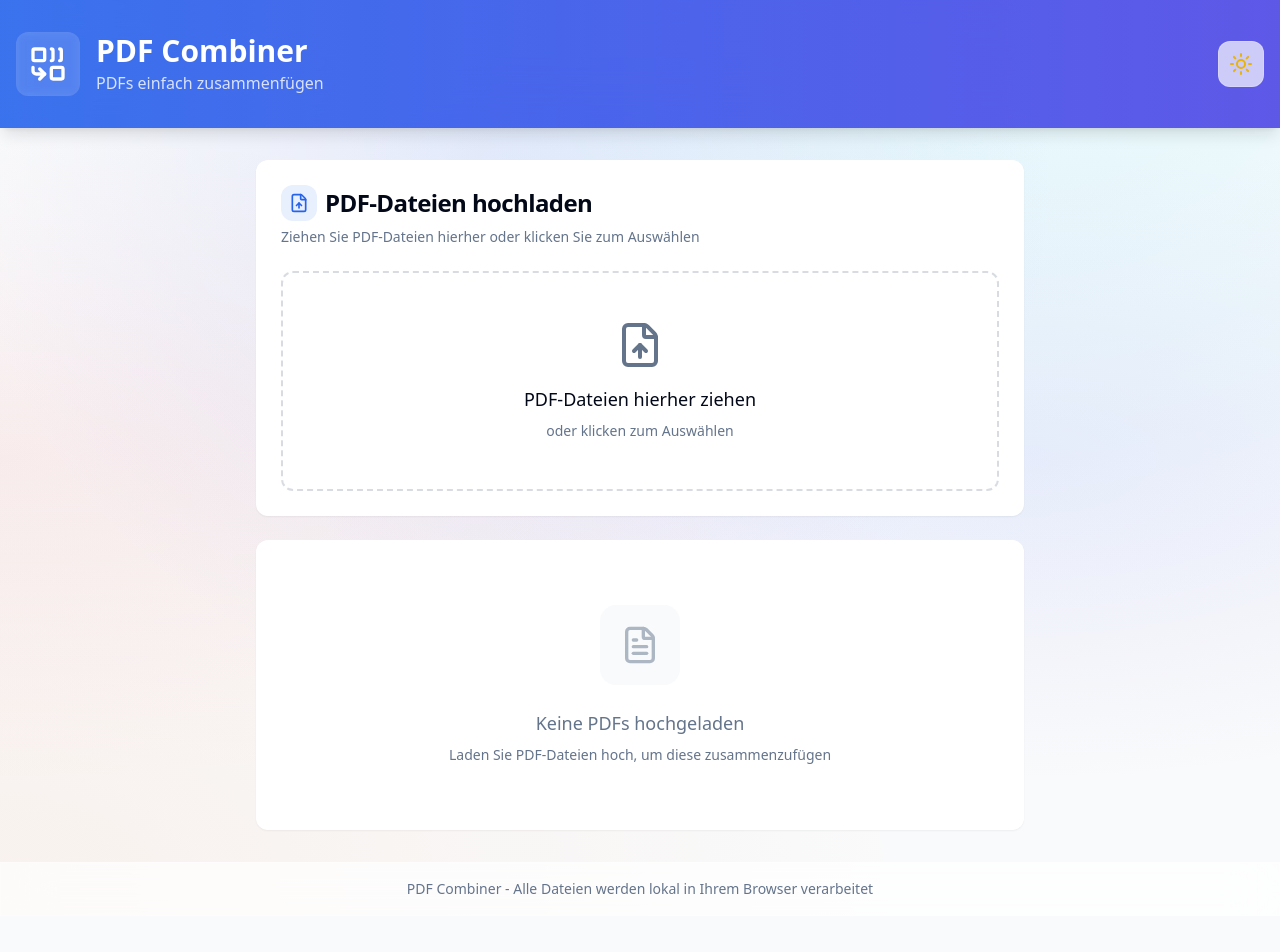
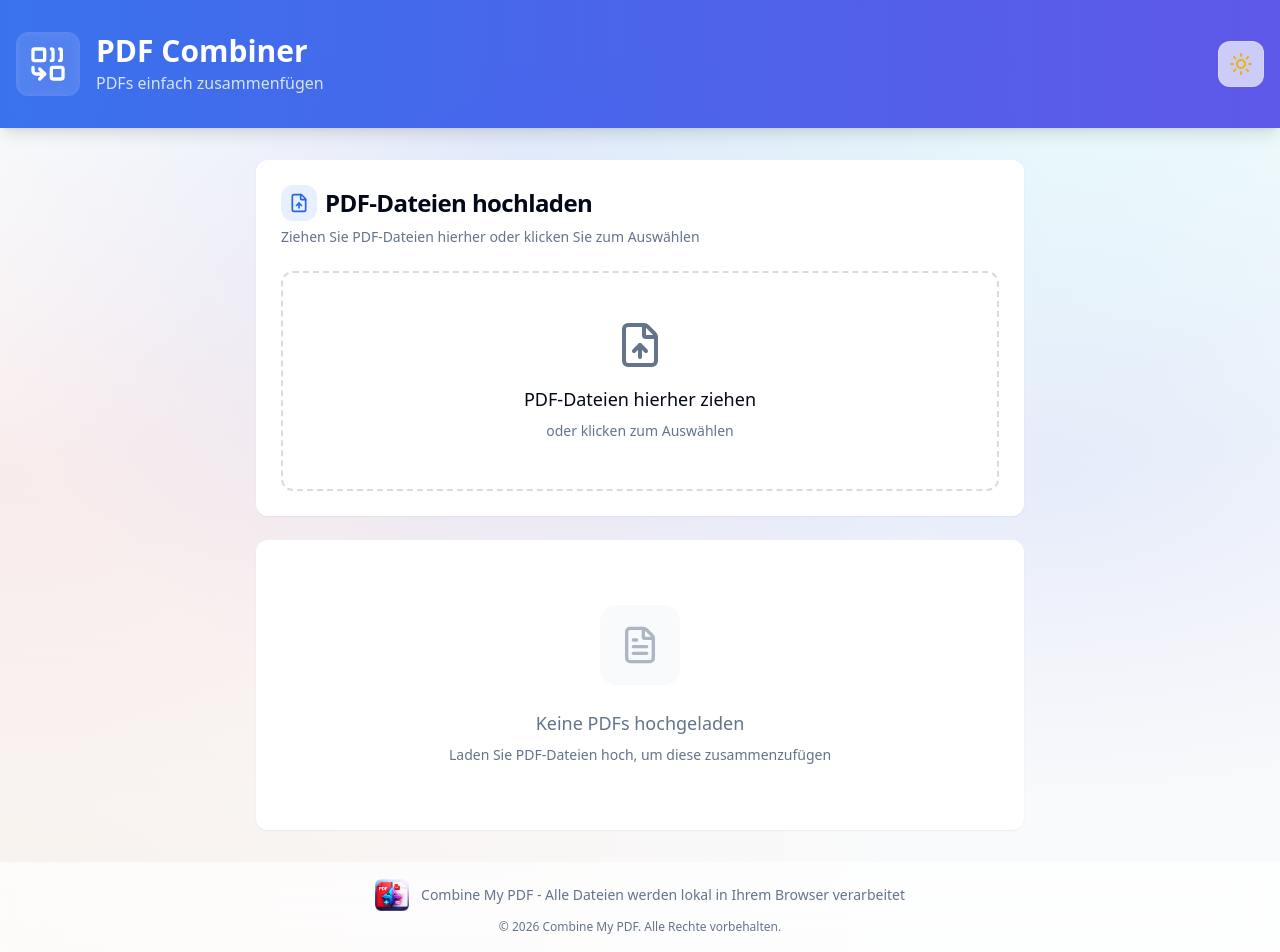
Before and after one commit to PascalHelfenberger/PDF-Combiner, a React (Vite) app: page / in a window 1280 px wide. Before the commit the page ends 916 px from the top, so only its background shows below. Built offline with nearby package versions, Linux system fonts and the light colour scheme.

Commit message:
logo setting

```diff
--- a/index.html
+++ b/index.html
@@ -2,9 +2,9 @@
 <html lang="de">
   <head>
     <meta charset="UTF-8" />
-    <link rel="icon" type="image/svg+xml" href="/vite.svg" />
+    <link rel="icon" type="image/png" width="100%" href="src/assets/images/combinemypdf.png" />
     <meta name="viewport" content="width=device-width, initial-scale=1.0" />
-    <title>PDF Combiner - PDFs zusammenfügen</title>
+    <title>Combine My PDF - PDFs zusammenfügen</title>
   </head>
   <body>
     <div id="root"></div>
--- a/src/App.tsx
+++ b/src/App.tsx
@@ -703,9 +703,17 @@ function App() {
 
       <footer className="glass py-4 shrink-0 mt-auto">
         <div className="container px-4">
-          <p className="text-center text-sm text-muted-foreground">
-            PDF Combiner - Alle Dateien werden lokal in Ihrem Browser verarbeitet
-          </p>
+          <div className="flex items-center justify-center gap-3">
+            <img src="src/assets/images/combinemypdf.png" alt="Combine My PDF Logo" className="h-8 w-auto" />
+            <p className="text-sm text-muted-foreground">
+              Combine My PDF - Alle Dateien werden lokal in Ihrem Browser verarbeitet
+            </p>
+          </div>
+          <div className="text-center mt-2">
+            <p className="text-xs text-muted-foreground">
+              &copy; {new Date().getFullYear()} Combine My PDF. Alle Rechte vorbehalten.
+            </p>
+          </div>
         </div>
       </footer>
     </div>
```
Also changed, not shown: src/assets/images/combinemypdf.png (added).
